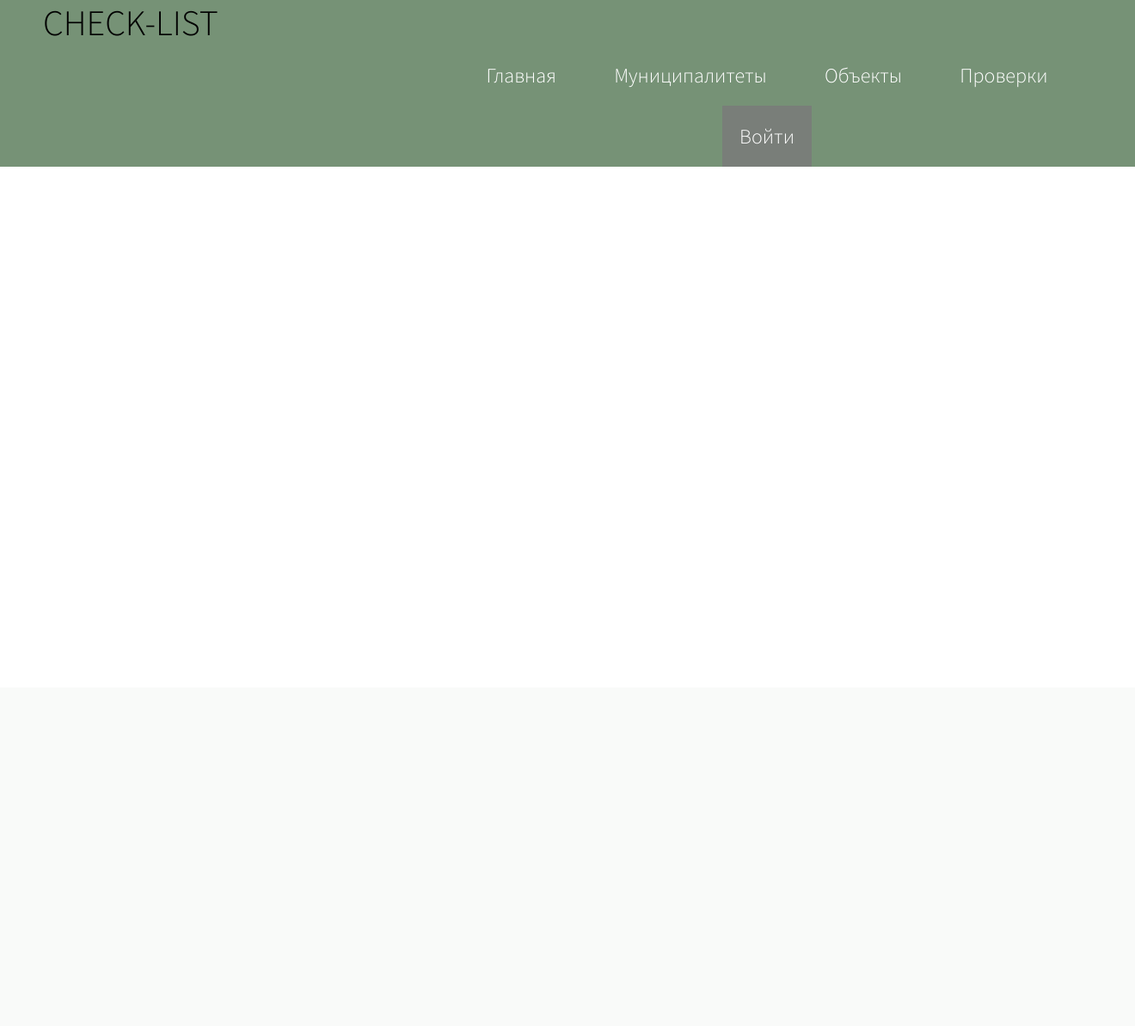
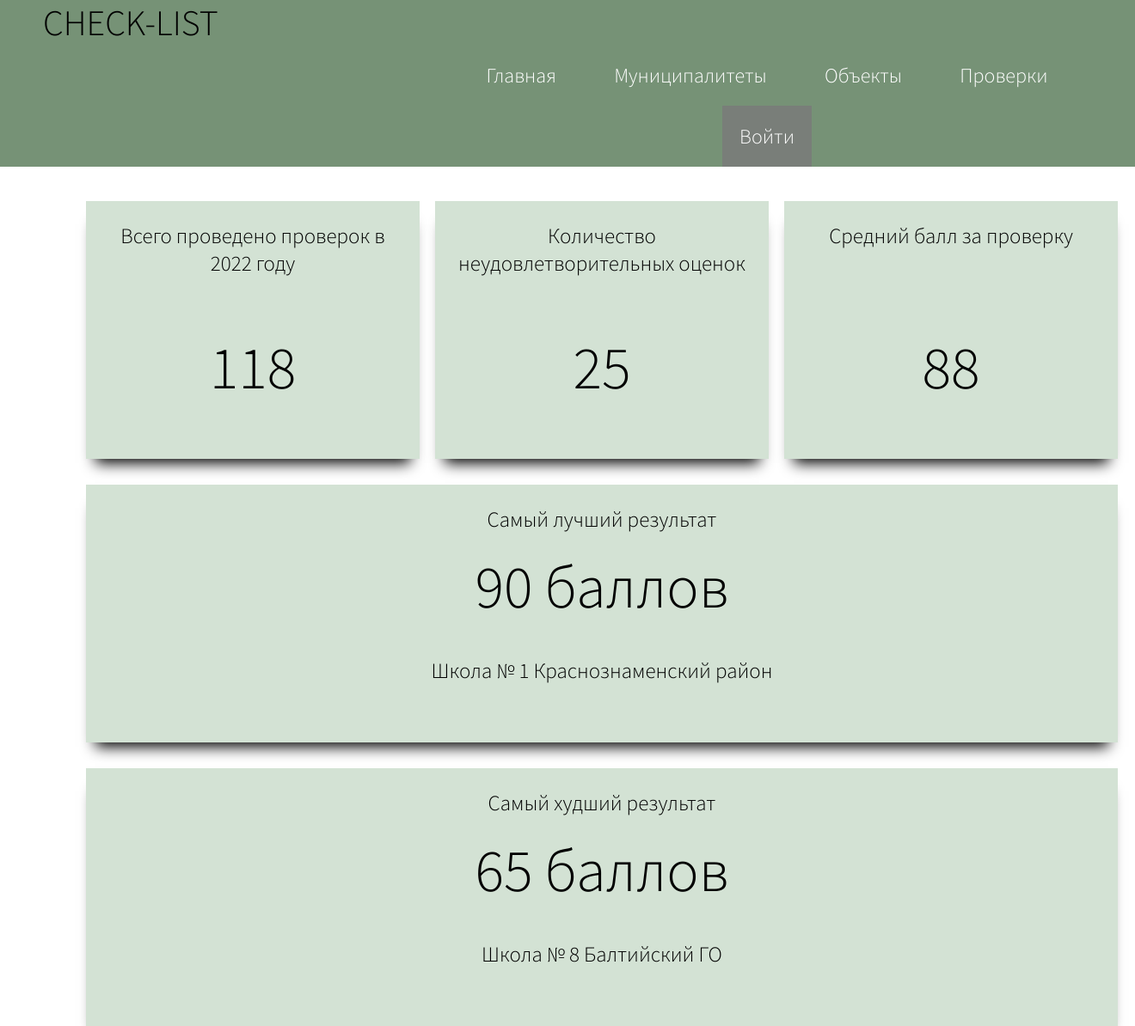
Before and after one commit to Votchitsev/check_list, a Django app: page / in a window 1320 px wide. Shown: the whole page at 86% size. Before the commit the page ends 194 px from the top, so only its background shows below. Run offline with Django 3.2, Linux system fonts and the light colour scheme.

Commit message:
create template

```diff
--- a/checks/templates/checks/index.html
+++ b/checks/templates/checks/index.html
@@ -34,10 +34,37 @@
                         {% endif %}</div>
 	            </div>
             </div>
-
             {% endblock %}
 		<div class=background>
             {% block content %}
+            <div class="start-page-information">
+                <div class="start-page-information-card">
+                    <div class="start-page-information-card__description">Всего проведено проверок в 2022 году</div>
+                    <div class="start-page-information-card__value">118</div>
+                </div>
+                <div class="start-page-information-card">
+                    <div class="start-page-information-card__description">Количество неудовлетворительных оценок</div>
+                    <div class="start-page-information-card__value">25</div>
+                </div>
+                <div class="start-page-information-card">
+                    <div class="start-page-information-card__description">Средний балл за проверку</div>
+                    <div class="start-page-information-card__value">88</div>
+                </div>
+            </div>
+            <div class="start-page-rating">
+                <div class="start-page-rating-card">
+                    <div class="start-page-rating-card__description">Самый лучший результат</div>
+                    <div class="start-page-rating-card__value">90 баллов</div>
+                    <div class="start-page-rating-card__object">Школа № 1 Краснознаменский район</div>
+                </div>
+                <div class="start-page-rating-card">
+                    <div class="start-page-rating-card__description">Самый худший результат</div>
+                    <div class="start-page-rating-card__value">65 баллов</div>
+                    <div class="start-page-rating-card__object">Школа № 8 Балтийский ГО</div>
+                </div>
+            </div>
+        </div>
+
             {% endblock %}
             </div>
 	</body>
--- a/static/css/style.css
+++ b/static/css/style.css
@@ -8,7 +8,9 @@ body {
     width: 1200px;
     background-color: white;
     margin-left: 100px;
-    margin-right: auto
+    margin-right: auto;
+    display: flex;
+    flex-direction: column;
 }
 
 .head__item {
@@ -173,3 +175,78 @@ color: black;
 ul {
     list-style-type: none;
 }
+
+.start-page-information {
+    display: flex;
+    }
+
+.start-page-information-card {
+    width: 33%;
+    height: 300px;
+    background-color: #d3e2d4;
+    padding: 2%;
+    text-align: center;
+    box-sizing: border-box;
+    box-shadow: 0 1em 1em -0.7em;
+}
+
+.start-page-information-card:nth-child(n+2) {
+    margin-left: 1.5%;
+}
+
+.start-page-information-card__description {
+    font-size: 25px;
+    display: block;
+    block-sizing: border-box;
+    height: 100px;
+    width: 100%;
+}
+
+.start-page-information-card__value {
+    margin-top: 25px;
+    font-size: 70px;
+    }
+
+.start-page-rating {
+    display: flex;
+    flex-direction: column;
+    margin-top: 30px;
+}
+
+.start-page-rating-card {
+    width: 100%;
+    height: 300px;
+    background-color: #d3e2d4;
+    padding: 2%;
+    text-align: center;
+    box-sizing: border-box;
+    box-shadow: 0 1em 1em -0.7em;
+}
+
+.start-page-rating-card:nth-child(1) {
+    margin-bottom: 30px;
+}
+
+.start-page-rating-card__description {
+    font-size: 25px;
+    display: block;
+    block-sizing: border-box;
+    height: 20%;
+    width: 100%;
+}
+
+.start-page-rating-card__value {
+    font-size: 70px;
+    display: block;
+    block-sizing: border-box;
+    height: 50%;
+    width: 100%;
+}
+
+.start-page-rating-card__object {
+    font-size: 25px;
+    display: block;
+    block-sizing: border-box;
+    height: 30%;
+    width: 100%;
+}
```
